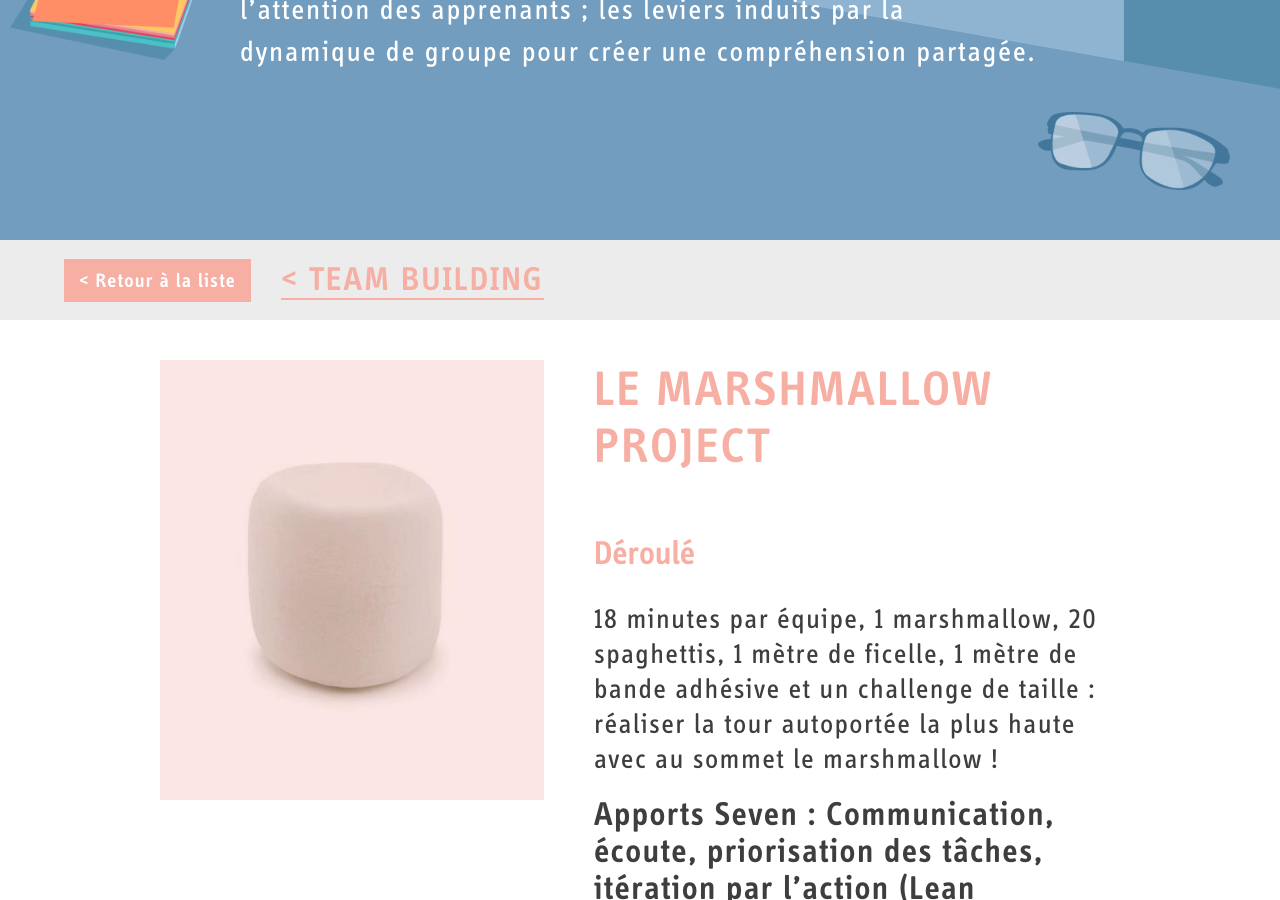
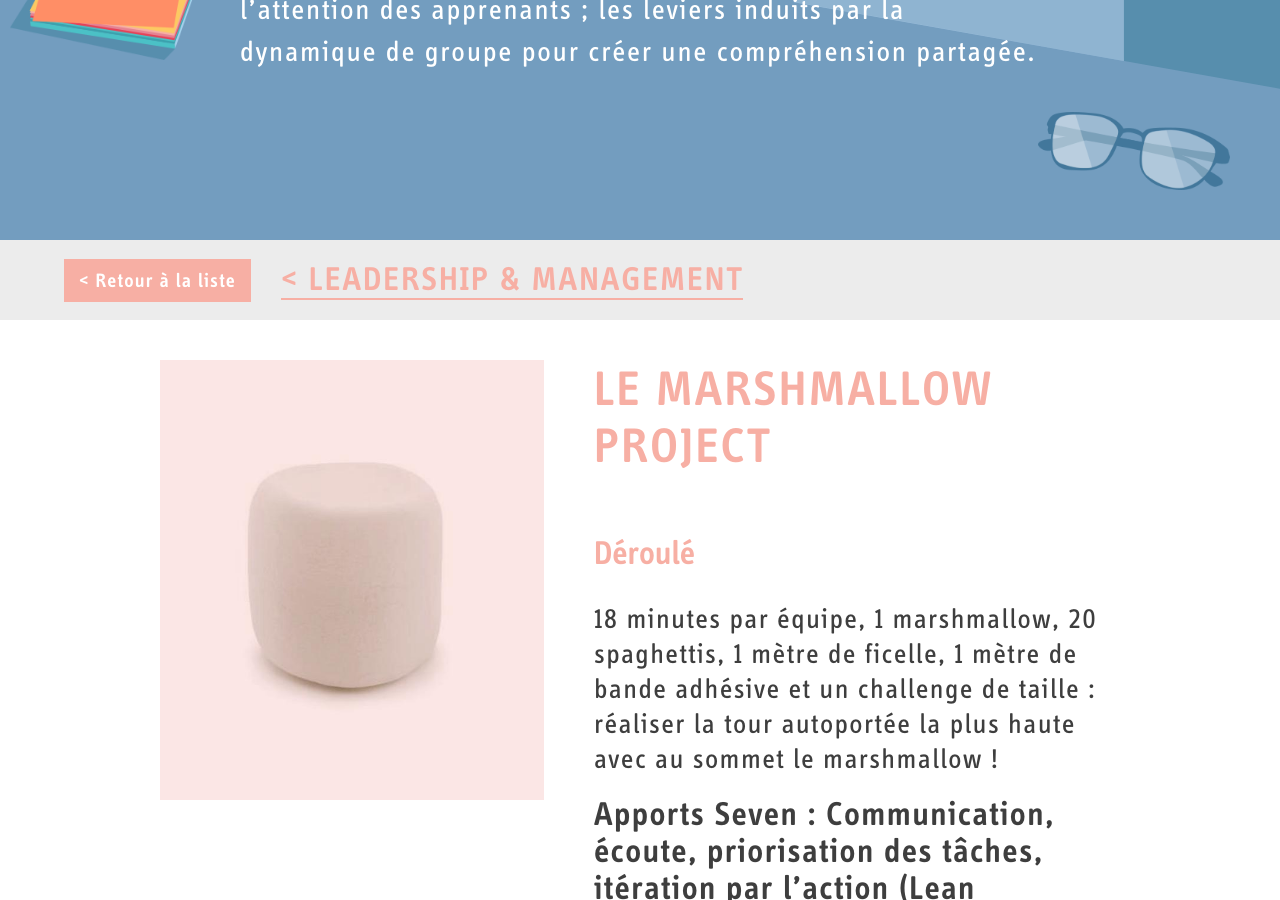
Before and after one commit to plebot/learn.byseven.co, a Jekyll site: the page built from _expertise/le-marshmallow-project.md, in a window 1280 px wide and 900 px high, scrolled down 482 px. Built offline with Jekyll 4.4.1, drawn with Linux system fonts in a browser that asks for light colours.

Commit message:
Update from Forestry.io - le-marshmallow-project.md

```diff
--- a/_expertise/le-marshmallow-project.md
+++ b/_expertise/le-marshmallow-project.md
@@ -1,12 +1,14 @@
 ---
 layout: content-expertise
 type: expertise
-category: teambuilding
-category_displayed: "Team Building"
-permalink: /expertise/le-marshmallow-project/
-title: "Le marshmallow project"
+category_displayed: Leadership & Management
+permalink: "/expertise/le-marshmallow-project/"
+title: Le marshmallow project
 image: le-marshmallow-project.jpg
 color: peach
+categories: teambuilding
+date: 2018-03-12 22:30:21 +0000
+category: leadership-management
 ---
 
 ## Déroulé
```
Also changed, not shown: .forestry/front_matter/templates/expertise-fr.yml.
